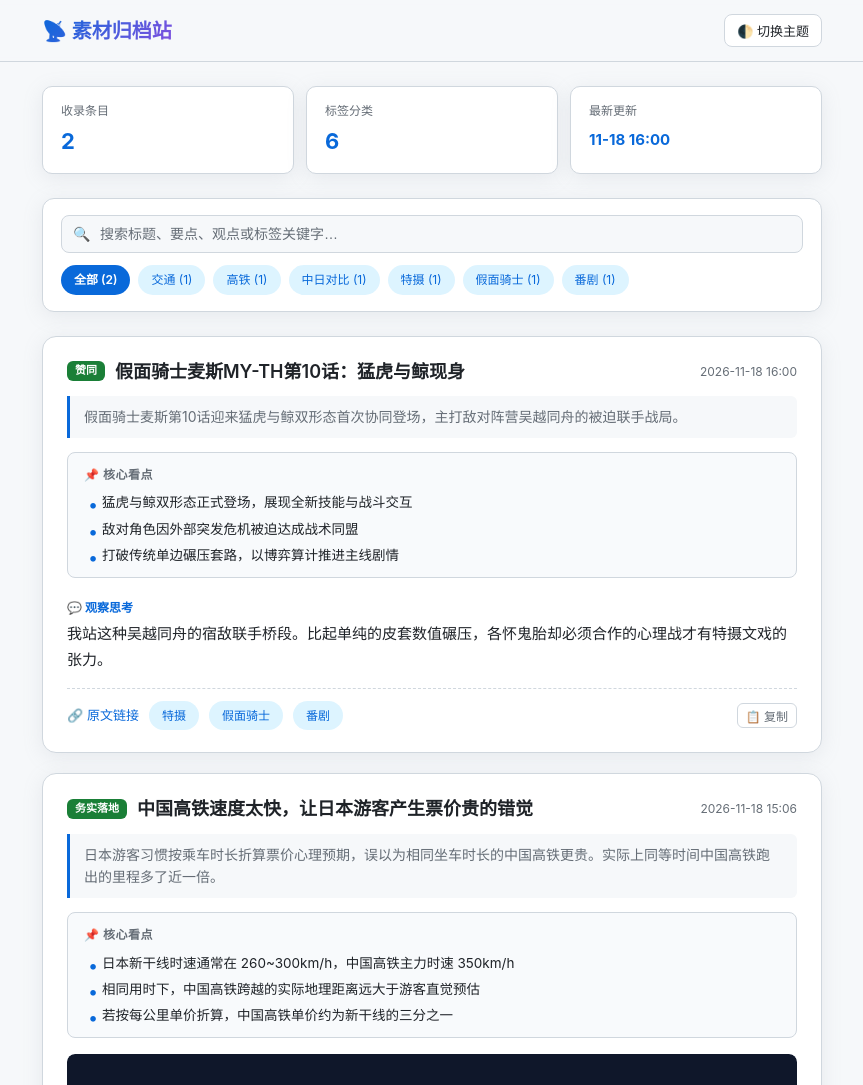
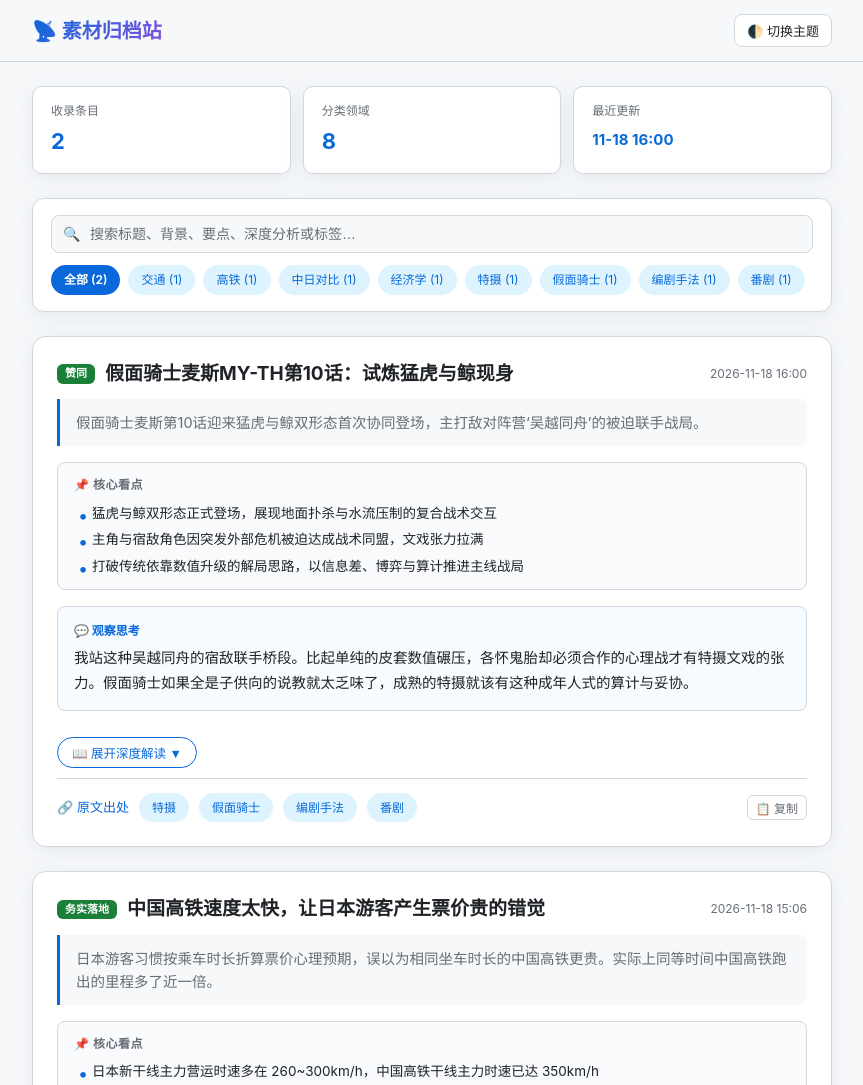
Before and after one commit to Try-different/material-archive, a plain HTML site: page index.html in a window 1280 px wide. Shown: the top 1085 px of the page, without its empty margins (208-1071 px from the left). Drawn offline with Linux system fonts and the light colour scheme.

Commit message:
feat: 增加深度解读折叠面板（事件背景、机制拆解、金句摘录）

```diff
--- a/entries.json
+++ b/entries.json
@@ -4,37 +4,45 @@
     "time": "2026-11-18T23:06:28.849187+08:00",
     "title": "中国高铁速度太快，让日本游客产生票价贵的错觉",
     "summary": "日本游客习惯按乘车时长折算票价心理预期，误以为相同坐车时长的中国高铁更贵。实际上同等时间中国高铁跑出的里程多了近一倍。",
+    "stance": "务实落地",
     "points": [
-      "日本新干线时速通常在 260~300km/h，中国高铁主力时速 350km/h",
-      "相同用时下，中国高铁跨越的实际地理距离远大于游客直觉预估",
-      "若按每公里单价折算，中国高铁单价约为新干线的三分之一"
+      "日本新干线主力营运时速多在 260~300km/h，中国高铁干线主力时速已达 350km/h",
+      "游客以固定‘坐了2小时’的直觉估价，忽视了跨越的实际物理距离从 500 公里拉到了近 700 公里",
+      "若按每公里单价对比：中国二等座均价约 0.45~0.5 元/公里，新干线普通席约 1.3~1.5 元/公里，中国单价仅为日本的三分之一"
     ],
-    "comment": "按时间算容易产生认知偏差。高铁的核心价值是把物理距离压缩进时间里，折算到每公里真实单价，国内高铁的性价比远高于新干线。",
-    "stance": "务实落地",
+    "background": "近期一段日本旅游博主体验京沪高铁的视频在海外社交媒体走红。博主购买了一张约 550 元人民币的二等座车票，行程耗时约 4.5 小时。博主最初下意识对照东京到大阪新干线（约 2.5 小时，票价约合人民币 700 元），感觉‘坐 4 个多小时居然收 500 多，感觉也不便宜’，直到随后查阅地图发现京沪高铁全程超过 1300 公里，相当于从东京一口气开到了鹿儿岛，才惊呼认知被颠覆。",
+    "analysis": "这一心理错觉背后映射出公众评价交通工具价值的底层尺度差异：\n1. 认知惯性依赖‘时间’而非‘距离’：通勤者习惯用‘花费多少时间成本’来衡量出行开销，导致在速度发生代际跃迁时，大脑仍然沿用旧速度体系下的时长定价心理基准。\n2. 规模化基建带来的边际成本优势：中国高铁能够维持 0.45 元/公里的普惠定价，根源在于全国一张网的超大客流量摊薄了运营成本与设备折旧，而新干线因地少人密、私有化财阀多头运营，必须维持高单价以保证利润率。\n3. 速度对生活半径的重构：当 350km/h 成为常态，跨城通勤不再是特权而是大众日用品，这种隐形福利往往只有在跨国横向对照时才会被敏锐觉察。",
+    "quote": "“我以为我只是坐了趟东京到大阪的短途车，结果发现列车已经把我送到了千公里外的国度尽头。”",
+    "comment": "按时间算容易产生认知偏差。高铁的核心价值是把物理距离压缩进时间里，折算到每公里真实单价，国内高铁的性价比远高于新干线。这也说明我们很多习以为常的高效公共品，在跨文化视角下反而是颠覆性的存在。",
     "source": "https://www.163.com",
     "tags": [
       "交通",
       "高铁",
-      "中日对比"
+      "中日对比",
+      "经济学"
     ],
     "image": "assets/20261118230628.png"
   },
   {
     "id": "20261119000000",
     "time": "2026-11-19T00:00:42+08:00",
-    "title": "假面骑士麦斯MY-TH第10话：猛虎与鲸现身",
-    "summary": "假面骑士麦斯第10话迎来猛虎与鲸双形态首次协同登场，主打敌对阵营吴越同舟的被迫联手战局。",
+    "title": "假面骑士麦斯MY-TH第10话：试炼猛虎与鲸现身",
+    "summary": "假面骑士麦斯第10话迎来猛虎与鲸双形态首次协同登场，主打敌对阵营‘吴越同舟’的被迫联手战局。",
     "points": [
-      "猛虎与鲸双形态正式登场，展现全新技能与战斗交互",
-      "敌对角色因外部突发危机被迫达成战术同盟",
-      "打破传统单边碾压套路，以博弈算计推进主线剧情"
+      "猛虎与鲸双形态正式登场，展现地面扑杀与水流压制的复合战术交互",
+      "主角与宿敌角色因突发外部危机被迫达成战术同盟，文戏张力拉满",
+      "打破传统依靠数值升级的解局思路，以信息差、博弈与算计推进主线战局"
     ],
-    "comment": "我站这种吴越同舟的宿敌联手桥段。比起单纯的皮套数值碾压，各怀鬼胎却必须合作的心理战才有特摄文戏的张力。",
+    "background": "作为令和特摄系列第8作，《假面骑士麦斯》（MY-TH）在进入第一季度末期的第10话迎来主线小高潮。剧中男主角与此前势同水火的反派干将同时被困入 Zodiac10 设下的试炼维度。单打独斗无法突破维度屏障的设定，强制促成了两人‘如虎添鲸与吴越同舟’的罕见共斗场面。",
+    "analysis": "特摄剧在第10集节点处理角色关系时的叙事突破：\n1. 拒绝降智和解：共斗并不是正反角色的理念认同，而是极其理性的‘为了不一起死’的临时利益交换。双方在出招时依然留有互相防范的暗线，维持了人物特质的连贯性。\n2. 战斗设计服务于人设冲突：猛虎形态的暴烈近战与鲸形态的范围控场在视觉上形成互补，招式合体时既有视觉爽感，又有双方互相借力的算计细节。\n3. 破除套路化练级：传统特摄此时往往依赖‘拿新手办/新道具直接数值碾压’，而本集将破局关键放在双方对彼此战技弱点的熟知上，文戏驱动力明显强于卖玩具驱动力。",
+    "quote": "“别误会了，我不是来救你的，我只是不想你死在除了我以外的人手里。”",
+    "comment": "我站这种吴越同舟的宿敌联手桥段。比起单纯的皮套数值碾压，各怀鬼胎却必须合作的心理战才有特摄文戏的张力。假面骑士如果全是子供向的说教就太乏味了，成熟的特摄就该有这种成年人式的算计与妥协。",
     "stance": "赞同",
     "source": "https://www.bilibili.com",
     "tags": [
       "特摄",
       "假面骑士",
+      "编剧手法",
       "番剧"
     ]
   }
--- a/index.html
+++ b/index.html
@@ -3,7 +3,7 @@
 <head>
 <meta charset="UTF-8">
 <meta name="viewport" content="width=device-width, initial-scale=1.0">
-<title>素材归档站 · 观察与思考</title>
+<title>素材归档站 · 深度观察与思考</title>
 <style>
 :root {
   --bg: #0d1117;
@@ -13,6 +13,7 @@
   --border: #30363d;
   --text: #e6edf3;
   --text-secondary: #8b949e;
+  --text-muted: #6e7681;
   --accent: #58a6ff;
   --accent-glow: rgba(88, 166, 255, 0.15);
   --tag-bg: #1f6feb26;
@@ -20,12 +21,11 @@
   --tag-active-bg: #1f6feb;
   --tag-active-text: #ffffff;
   --quote-bg: rgba(88,166,255,0.06);
-  --points-bg: rgba(255,255,255,0.03);
+  --section-bg: rgba(255,255,255,0.025);
   --gradient-start: #58a6ff;
   --gradient-end: #bc8cff;
   --shadow: 0 4px 20px rgba(0,0,0,0.3);
 
-  /* Stance Colors */
   --stance-agree: #238636;
   --stance-oppose: #da3633;
   --stance-watch: #d29922;
@@ -41,6 +41,7 @@
   --border: #d0d7de;
   --text: #1f2328;
   --text-secondary: #656d76;
+  --text-muted: #8c959f;
   --accent: #0969da;
   --accent-glow: rgba(9, 105, 218, 0.12);
   --tag-bg: #ddf4ff;
@@ -48,7 +49,7 @@
   --tag-active-bg: #0969da;
   --tag-active-text: #ffffff;
   --quote-bg: #f6f8fa;
-  --points-bg: #f8fafc;
+  --section-bg: #f8fafc;
   --gradient-start: #0969da;
   --gradient-end: #8250df;
   --shadow: 0 4px 20px rgba(140,149,159,0.15);
@@ -79,7 +80,7 @@ header {
   padding: 14px 0;
 }
 .header-inner {
-  max-width: 820px; margin: 0 auto; padding: 0 20px;
+  max-width: 840px; margin: 0 auto; padding: 0 20px;
   display: flex; align-items: center; justify-content: space-between;
 }
 .site-title {
@@ -87,8 +88,7 @@ header {
   display: flex; align-items: center; gap: 8px;
   background: linear-gradient(135deg, var(--gradient-start), var(--gradient-end));
   -webkit-background-clip: text; -webkit-text-fill-color: transparent;
-  cursor: pointer;
-  user-select: none;
+  cursor: pointer; user-select: none;
 }
 .header-actions { display: flex; align-items: center; gap: 12px; }
 .theme-btn {
@@ -104,12 +104,12 @@ header {
 }
 .theme-btn:hover { border-color: var(--accent); }
 
-.container { max-width: 820px; margin: 0 auto; padding: 24px 20px 80px; }
+.container { max-width: 840px; margin: 0 auto; padding: 24px 20px 80px; }
 
 /* Dashboard banner */
 .dashboard {
   display: grid;
-  grid-template-columns: repeat(auto-fit, minmax(170px, 1fr));
+  grid-template-columns: repeat(auto-fit, minmax(180px, 1fr));
   gap: 12px;
   margin-bottom: 24px;
 }
@@ -172,14 +172,13 @@ header {
   background: var(--card-bg);
   border: 1px solid var(--border);
   border-radius: 14px;
-  padding: 22px 24px;
-  margin-bottom: 20px;
+  padding: 24px;
+  margin-bottom: 24px;
   box-shadow: var(--shadow);
   transition: border-color 0.25s, transform 0.15s;
 }
 .entry:hover {
   border-color: var(--card-hover-border);
-  transform: translateY(-2px);
 }
 .entry-header {
   display: flex; align-items: flex-start; justify-content: space-between;
@@ -187,7 +186,7 @@ header {
 }
 .entry-title-wrap { display: flex; align-items: center; gap: 10px; flex: 1; flex-wrap: wrap; }
 .entry-title {
-  font-size: 18px; font-weight: 600; line-height: 1.4;
+  font-size: 19px; font-weight: 700; line-height: 1.4;
   color: var(--text);
 }
 .entry-time {
@@ -195,7 +194,6 @@ header {
   white-space: nowrap; padding-top: 3px;
 }
 
-/* Stance badge */
 .stance-badge {
   font-size: 11px; font-weight: 600;
   padding: 2px 8px; border-radius: 6px;
@@ -209,18 +207,18 @@ header {
 .stance-default { background: var(--stance-default); }
 
 .entry-summary {
-  font-size: 14px; color: var(--text-secondary);
-  margin-bottom: 14px;
-  padding: 10px 14px;
+  font-size: 14.5px; color: var(--text-secondary);
+  margin-bottom: 16px;
+  padding: 12px 16px;
   background: var(--quote-bg);
   border-left: 3px solid var(--accent);
-  border-radius: 0 6px 6px 0;
+  border-radius: 0 8px 8px 0;
   line-height: 1.6;
 }
 
 /* Bullet points (Takeaways) */
 .entry-points {
-  background: var(--points-bg);
+  background: var(--section-bg);
   border: 1px solid var(--border);
   border-radius: 8px;
   padding: 12px 16px;
@@ -228,13 +226,13 @@ header {
 }
 .points-title {
   font-size: 12px; font-weight: 600; color: var(--text-secondary);
-  margin-bottom: 8px; text-transform: uppercase; letter-spacing: 0.5px;
+  margin-bottom: 8px; letter-spacing: 0.5px;
 }
 .points-list {
   list-style: none; display: flex; flex-direction: column; gap: 6px;
 }
 .points-list li {
-  font-size: 13.5px; line-height: 1.5; color: var(--text);
+  font-size: 13.5px; line-height: 1.55; color: var(--text);
   position: relative; padding-left: 18px;
 }
 .points-list li::before {
@@ -242,20 +240,62 @@ header {
   color: var(--accent); font-size: 18px;
 }
 
-/* My comment / Perspective */
+/* Deep details collapsible */
+.deep-panel {
+  display: none;
+  margin-top: 16px; padding-top: 16px;
+  border-top: 1px dashed var(--border);
+  animation: fadeIn 0.25s ease-out;
+}
+.deep-panel.open { display: block; }
+@keyframes fadeIn {
+  from { opacity: 0; transform: translateY(-4px); }
+  to { opacity: 1; transform: translateY(0); }
+}
+
+.detail-section {
+  margin-bottom: 16px;
+  padding: 14px 16px;
+  background: var(--section-bg);
+  border-radius: 8px;
+  border: 1px solid var(--border);
+}
+.detail-title {
+  font-size: 13px; font-weight: 700; color: var(--accent);
+  margin-bottom: 8px; display: flex; align-items: center; gap: 6px;
+}
+.detail-content {
+  font-size: 14px; line-height: 1.7; color: var(--text);
+  white-space: pre-line;
+}
+
+.quote-box {
+  margin-bottom: 16px;
+  padding: 12px 18px;
+  border-left: 3px solid var(--gradient-end);
+  background: var(--quote-bg);
+  border-radius: 0 8px 8px 0;
+  font-style: italic;
+  font-size: 14px; color: var(--text);
+}
+
 .entry-comment-box {
-  margin-bottom: 16px;
+  margin: 16px 0;
+  padding: 14px 16px;
+  background: rgba(88,166,255,0.05);
+  border-radius: 8px;
+  border: 1px solid var(--border);
 }
 .comment-label {
-  font-size: 12px; font-weight: 600; color: var(--accent);
-  margin-bottom: 4px; display: inline-flex; align-items: center; gap: 4px;
+  font-size: 12px; font-weight: 700; color: var(--accent);
+  margin-bottom: 6px; display: flex; align-items: center; gap: 6px;
 }
 .entry-comment {
-  font-size: 15px; line-height: 1.7; color: var(--text);
+  font-size: 14.5px; line-height: 1.7; color: var(--text);
 }
 
 .entry-image-box {
-  position: relative; margin-bottom: 16px; border-radius: 8px; overflow: hidden;
+  position: relative; margin: 16px 0; border-radius: 8px; overflow: hidden;
   max-height: 480px; background: var(--border);
 }
 .entry-image {
@@ -265,11 +305,22 @@ header {
 }
 .entry-image:hover { opacity: 0.95; }
 
+.toggle-details-btn {
+  background: none; border: 1px solid var(--accent);
+  color: var(--accent); border-radius: 20px;
+  padding: 5px 14px; font-size: 12.5px; cursor: pointer;
+  display: inline-flex; align-items: center; gap: 6px;
+  margin: 10px 0; transition: all 0.2s;
+}
+.toggle-details-btn:hover {
+  background: var(--accent-glow);
+}
+
 .entry-footer {
   display: flex; align-items: center; justify-content: space-between;
   flex-wrap: wrap; gap: 12px;
-  padding-top: 12px;
-  border-top: 1px dashed var(--border);
+  padding-top: 14px;
+  border-top: 1px solid var(--border);
   font-size: 13px;
 }
 .footer-left { display: flex; align-items: center; gap: 10px; flex-wrap: wrap; }
@@ -319,7 +370,7 @@ header {
 
 @media (max-width: 600px) {
   .entry { padding: 18px; }
-  .entry-title { font-size: 16px; }
+  .entry-title { font-size: 17px; }
   .dashboard { grid-template-columns: 1fr 1fr; }
 }
 </style>
@@ -343,11 +394,11 @@ header {
       <div class="metric-value" id="metricTotal">0</div>
     </div>
     <div class="metric-card">
-      <div class="metric-label">标签分类</div>
+      <div class="metric-label">分类领域</div>
       <div class="metric-value" id="metricTags">0</div>
     </div>
     <div class="metric-card">
-      <div class="metric-label">最新更新</div>
+      <div class="metric-label">最近更新</div>
       <div class="metric-value" id="metricRecent" style="font-size:15px; padding-top:4px;">-</div>
     </div>
   </div>
@@ -357,7 +408,7 @@ header {
     <div class="search-wrapper">
       <span class="search-icon">🔍</span>
       <input type="text" class="search-box" id="searchBox"
-             placeholder="搜索标题、要点、观点或标签关键字…" autocomplete="off">
+             placeholder="搜索标题、背景、要点、深度分析或标签…" autocomplete="off">
     </div>
     <div class="tag-list" id="tagList"></div>
   </div>
@@ -377,6 +428,7 @@ header {
 const ENTRIES_URL = 'entries.json';
 let allEntries = [];
 let activeTag = null;
+let expandedEntries = new Set();
 
 function initTheme() {
   const saved = localStorage.getItem('site_theme');
@@ -418,7 +470,7 @@ function showToast(text) {
 function copyText(title, comment, source) {
   const content = `${title}\n\n${comment}${source ? '\n出处: ' + source : ''}`;
   navigator.clipboard.writeText(content).then(() => {
-    showToast('内容已复制到剪贴板');
+    showToast('卡片内容已复制');
   }).catch(() => {
     showToast('复制失败');
   });
@@ -433,11 +485,28 @@ function getStanceClass(stance) {
   return 'stance-default';
 }
 
+function toggleDetail(id) {
+  if (expandedEntries.has(id)) {
+    expandedEntries.delete(id);
+  } else {
+    expandedEntries.add(id);
+  }
+  const panel = document.getElementById('deep-' + id);
+  const btn = document.getElementById('btn-' + id);
+  if (panel && btn) {
+    const isNowOpen = expandedEntries.has(id);
+    panel.classList.toggle('open', isNowOpen);
+    btn.innerHTML = isNowOpen ? '📖 收起深度解读 ▲' : '📖 展开深度解读 ▼';
+  }
+}
+
 function renderEntry(e) {
   const tags = e.tags || [];
   const points = e.points || [];
   const stance = e.stance || '观察';
   const stanceClass = getStanceClass(stance);
+  const hasDeepContent = Boolean(e.background || e.analysis || e.quote);
+  const isExpanded = expandedEntries.has(e.id);
 
   let html = `<div class="entry" data-id="${e.id}">`;
 
@@ -470,6 +539,7 @@ function renderEntry(e) {
     html += `</div>`;
   }
 
+  // First-person take
   if (e.comment) {
     html += `<div class="entry-comment-box">`;
     html += `<div class="comment-label">💬 观察思考</div>`;
@@ -477,10 +547,38 @@ function renderEntry(e) {
     html += `</div>`;
   }
 
+  // Collapsible button & panel for rich background / analysis / quote
+  if (hasDeepContent) {
+    html += `<button class="toggle-details-btn" id="btn-${e.id}" onclick="toggleDetail('${e.id}')">${isExpanded ? '📖 收起深度解读 ▲' : '📖 展开深度解读 ▼'}</button>`;
+    html += `<div class="deep-panel ${isExpanded ? 'open' : ''}" id="deep-${e.id}">`;
+
+    if (e.background) {
+      html += `<div class="detail-section">`;
+      html += `<div class="detail-title">🧭 事件背景与前因后果</div>`;
+      html += `<div class="detail-content">${escapeHtml(e.background)}</div>`;
+      html += `</div>`;
+    }
+
+    if (e.analysis) {
+      html += `<div class="detail-section">`;
+      html += `<div class="detail-title">🔍 深度剖析与机制拆解</div>`;
+      html += `<div class="detail-content">${escapeHtml(e.analysis)}</div>`;
+      html += `</div>`;
+    }
+
+    if (e.quote) {
+      html += `<div class="quote-box">`;
+      html += `${escapeHtml(e.quote)}`;
+      html += `</div>`;
+    }
+
+    html += `</div>`;
+  }
+
   html += `<div class="entry-footer">`;
   html += `<div class="footer-left">`;
   if (e.source) {
-    html += `<a class="entry-source" href="${escapeHtml(e.source)}" target="_blank" rel="noopener">🔗 原文链接</a>`;
+    html += `<a class="entry-source" href="${escapeHtml(e.source)}" target="_blank" rel="noopener">🔗 原文出处</a>`;
   }
   tags.forEach(t => {
     html += `<span class="tag-pill ${activeTag === t ? 'active' : ''}" onclick="selectTag('${escapeHtml(t)}')">${escapeHtml(t)}</span>`;
@@ -575,7 +673,16 @@ function renderAll(query) {
   }
   if (q) {
     filtered = filtered.filter(e => {
-      const searchStr = (e.title + ' ' + (e.summary||'') + ' ' + (e.comment||'') + ' ' + (e.stance||'') + ' ' + (e.points||[]).join(' ') + ' ' + (e.tags||[]).join(' ')).toLowerCase();
+      const searchStr = (
+        e.title + ' ' +
+        (e.summary || '') + ' ' +
+        (e.background || '') + ' ' +
+        (e.analysis || '') + ' ' +
+        (e.comment || '') + ' ' +
+        (e.stance || '') + ' ' +
+        (e.points || []).join(' ') + ' ' +
+        (e.tags || []).join(' ')
+      ).toLowerCase();
       return searchStr.includes(q);
     });
   }
```
